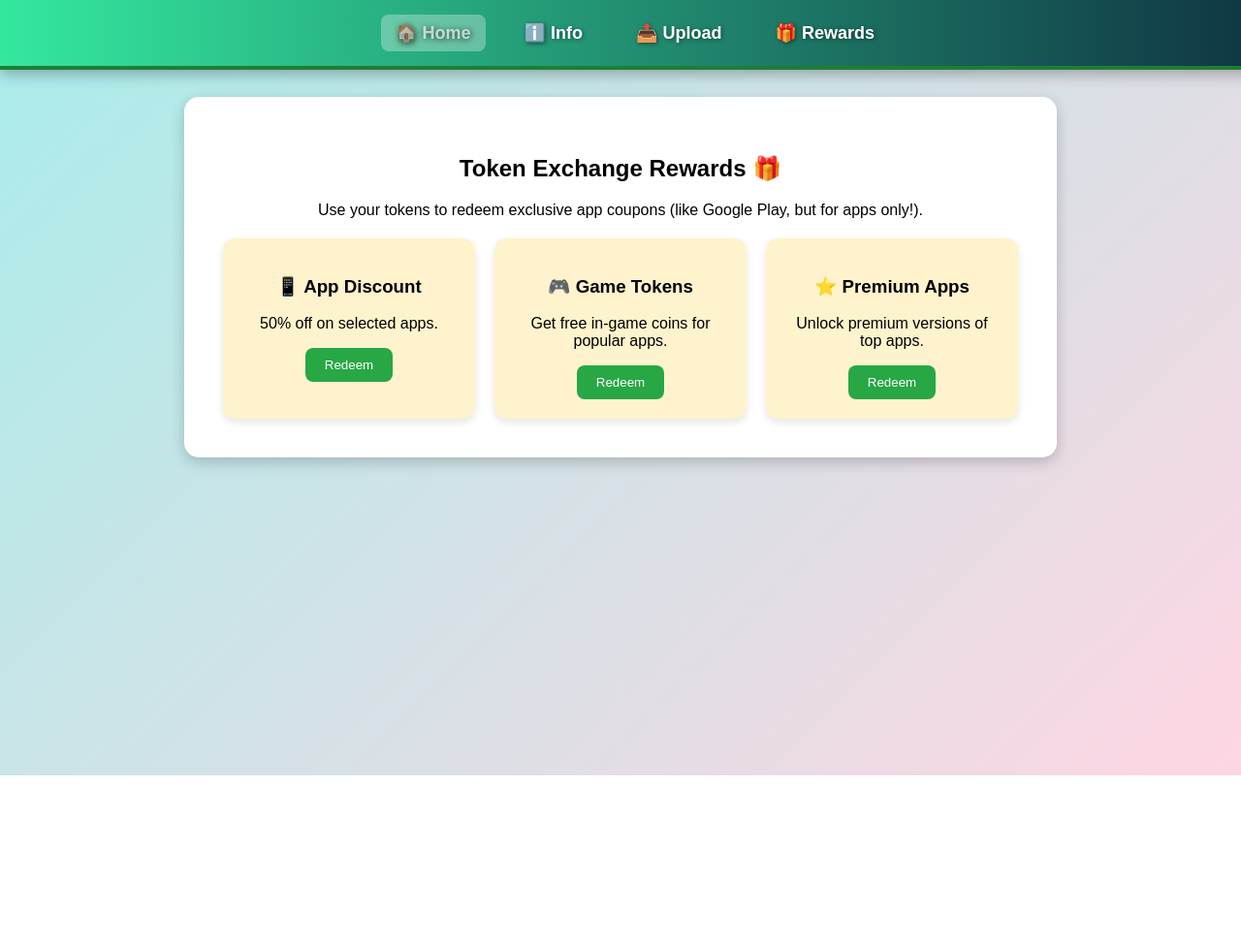
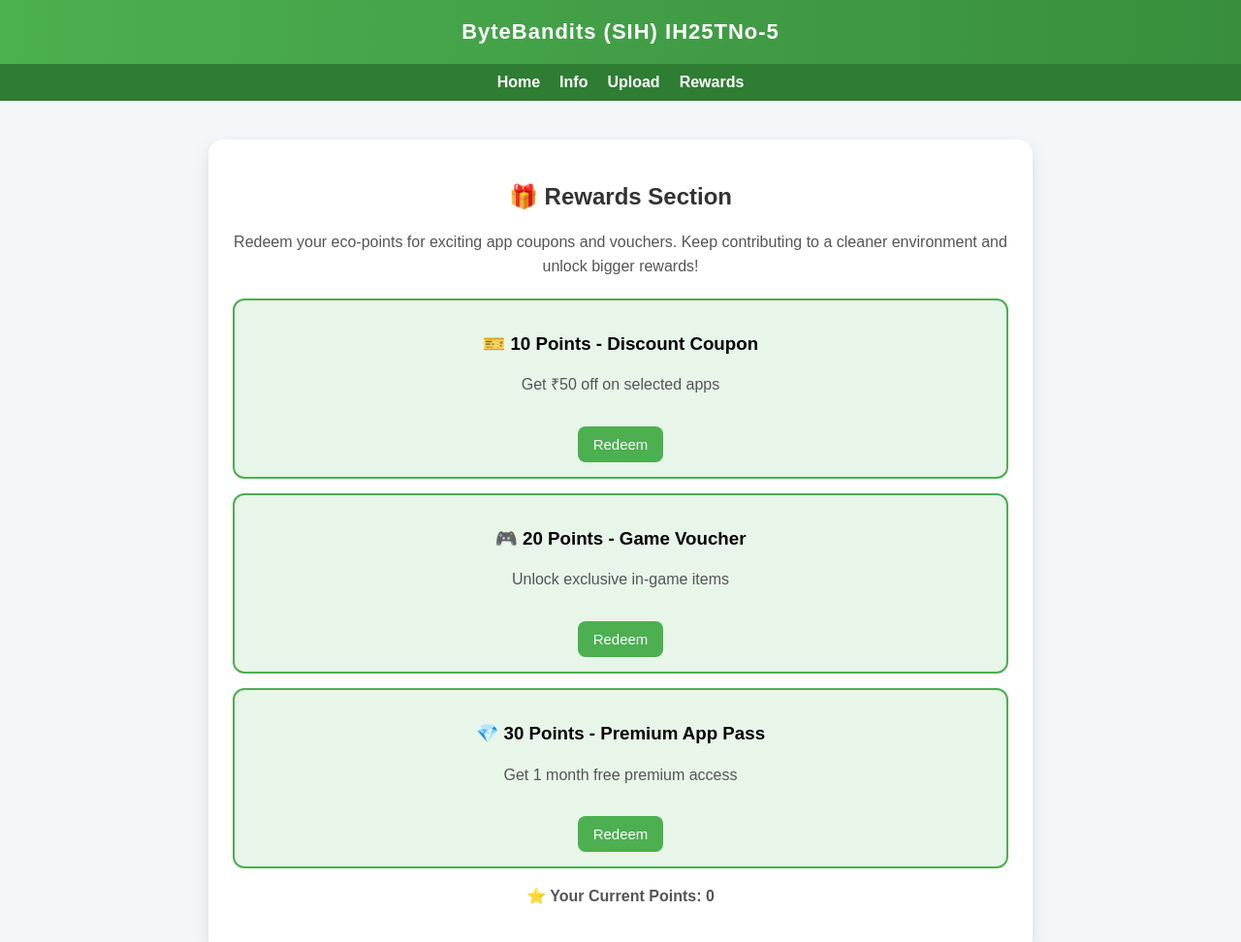
Before and after one commit to PrasanSau0/Byte-bandits-SIH, a plain HTML site: page rewards.html in a window 1280 px wide. Shown: the top 972 px of the page at 97% size. Before the commit the page ends 800 px from the top, so only its background shows below. Drawn offline with Linux system fonts and the light colour scheme.

Commit message:
Update rewards.html

```diff
--- a/rewards.html
+++ b/rewards.html
@@ -2,83 +2,165 @@
 <html lang="en">
 <head>
   <meta charset="UTF-8">
-  <title>Rewards - Garbage Management</title>
-  <link rel="stylesheet" href="style.css">
-</head>
-<body>
-<nav>
-  <a href="home.html" class="nav-link active">🏠 Home</a>
-  <a href="info.html" class="nav-link">ℹ️ Info</a>
-  <a href="upload.html" class="nav-link">📤 Upload</a>
-  <a href="rewards.html" class="nav-link">🎁 Rewards</a>
-</nav>
+  <meta name="viewport" content="width=device-width, initial-scale=1.0">
+  <title>Rewards - ByteBandits (SIH) IH25TNo-5</title>
+  <style>
+    body {
+      font-family: Arial, sans-serif;
+      background: #f4f6f9;
+      margin: 0;
+      padding: 0;
+    }
 
-<style>
+    header {
+      background: linear-gradient(90deg, #4CAF50, #388E3C);
+      color: white;
+      padding: 20px;
+      text-align: center;
+      font-size: 22px;
+      font-weight: bold;
+      letter-spacing: 1px;
+    }
+
     nav {
-    position: fixed;
-    top: 0;
-    left: 0;
-    width: 100%;
+      background: #2E7D32;
       display: flex;
       justify-content: center;
-    gap: 25px;
-    background: linear-gradient(90deg, #34e89e, #0f3443);
-    padding: 15px;
-    box-shadow: 0 4px 15px rgba(0,0,0,0.3);
-    z-index: 10;
-    animation: slideDownNav 1s ease-out forwards;
+      gap: 20px;
+      padding: 10px;
     }
 
-  .nav-link {
+    nav a {
       color: white;
       text-decoration: none;
       font-weight: bold;
-    font-size: 18px;
-    padding: 8px 15px;
-    border-radius: 8px;
-    transition: all 0.3s ease;
-    text-shadow: 1px 1px 4px rgba(0,0,0,0.5);
+      transition: 0.3s;
     }
 
-  .nav-link:hover {
-    background: rgba(255,255,255,0.2);
-    transform: scale(1.1) rotate(2deg);
-    box-shadow: 0 4px 12px rgba(0,0,0,0.3);
+    nav a:hover {
+      text-decoration: underline;
     }
 
-  .nav-link.active {
-    background: rgba(255,255,255,0.3);
-    color: #fffa;
-    text-shadow: 1px 1px 6px rgba(0,0,0,0.7);
+    .container {
+      width: 90%;
+      max-width: 800px;
+      margin: 40px auto;
+      background: white;
+      padding: 25px;
+      border-radius: 15px;
+      box-shadow: 0 6px 18px rgba(0,0,0,0.1);
+      text-align: center;
+      animation: fadeIn 1s ease-in-out;
     }
 
-  @keyframes slideDownNav {
-    from { top: -80px; }
-    to { top: 0; }
+    h2 {
+      color: #333;
+    }
+
+    p {
+      color: #555;
+      line-height: 1.6;
+      margin-bottom: 20px;
+    }
+
+    .reward {
+      background: #E8F5E9;
+      border: 2px solid #4CAF50;
+      border-radius: 12px;
+      padding: 15px;
+      margin: 15px 0;
+      text-align: center;
+      transition: 0.3s;
+    }
+
+    .reward:hover {
+      box-shadow: 0 4px 12px rgba(0,0,0,0.1);
+      transform: translateY(-5px);
+    }
+
+    button {
+      background: #4CAF50;
+      color: white;
+      border: none;
+      padding: 10px 16px;
+      border-radius: 8px;
+      cursor: pointer;
+      font-size: 15px;
+      margin-top: 10px;
+      transition: 0.3s;
+    }
+
+    button:hover {
+      background: #388E3C;
+    }
+
+    @keyframes fadeIn {
+      from {opacity: 0; transform: translateY(20px);}
+      to {opacity: 1; transform: translateY(0);}
     }
   </style>
+</head>
+<body>
 
+  <header>
+    ByteBandits (SIH) IH25TNo-5
+  </header>
 
-  <div class="content">
-    <h2>Token Exchange Rewards 🎁</h2>
-    <p>Use your tokens to redeem exclusive app coupons (like Google Play, but for apps only!).</p>
-    <div class="rewards">
-      <div class="reward-card">
-        <h3>📱 App Discount</h3>
-        <p>50% off on selected apps.</p>
-        <button>Redeem</button>
+  <nav>
+    <a href="index.html">Home</a>
+    <a href="info.html">Info</a>
+    <a href="upload.html">Upload</a>
+    <a href="rewards.html">Rewards</a>
+  </nav>
+
+  <div class="container">
+    <h2>🎁 Rewards Section</h2>
+    <p>
+      Redeem your eco-points for exciting app coupons and vouchers.
+      Keep contributing to a cleaner environment and unlock bigger rewards!
+    </p>
+
+    <div class="reward">
+      <h3>🎫 10 Points - Discount Coupon</h3>
+      <p>Get ₹50 off on selected apps</p>
+      <button onclick="redeemReward(10)">Redeem</button>
     </div>
-      <div class="reward-card">
-        <h3>🎮 Game Tokens</h3>
-        <p>Get free in-game coins for popular apps.</p>
-        <button>Redeem</button>
+
+    <div class="reward">
+      <h3>🎮 20 Points - Game Voucher</h3>
+      <p>Unlock exclusive in-game items</p>
+      <button onclick="redeemReward(20)">Redeem</button>
     </div>
-      <div class="reward-card">
-        <h3>⭐ Premium Apps</h3>
-        <p>Unlock premium versions of top apps.</p>
-        <button>Redeem</button>
+
+    <div class="reward">
+      <h3>💎 30 Points - Premium App Pass</h3>
+      <p>Get 1 month free premium access</p>
+      <button onclick="redeemReward(30)">Redeem</button>
     </div>
+
+    <p><strong>⭐ Your Current Points: <span id="points">0</span></strong></p>
   </div>
-  </div>
+
+  <script>
+    function loadPoints() {
+      let points = localStorage.getItem("points") || 0;
+      document.getElementById("points").innerText = points;
+    }
+
+    function redeemReward(cost) {
+      let points = parseInt(localStorage.getItem("points") || 0);
+      if (points >= cost) {
+        points -= cost;
+        localStorage.setItem("points", points);
+        document.getElementById("points").innerText = points;
+        alert(`✅ Successfully redeemed reward for ${cost} points!`);
+      } else {
+        alert("❌ Not enough points to redeem this reward.");
+      }
+    }
+
+    window.onload = loadPoints;
+  </script>
+
 </body>
 </html>
```
Lines whose indentation alone changed are shown as unchanged.
